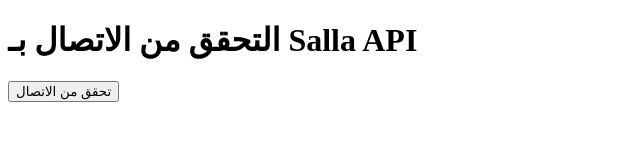
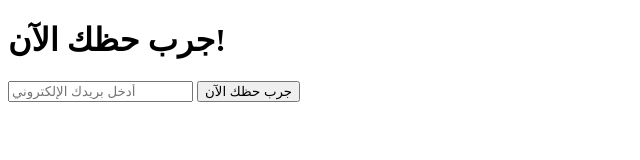
Before and after one commit to hamad0912/salla-wheel-discount, a plain HTML site: page index.html in a window 1280 px wide. Shown: the whole page, without its empty margins (0-640 px from the left). Drawn offline with Linux system fonts and the light colour scheme.

Commit message:
Update index.html

```diff
--- a/index.html
+++ b/index.html
@@ -1,34 +1,43 @@
 <!DOCTYPE html>
 <html lang="ar">
+
 <head>
     <meta charset="UTF-8">
     <meta name="viewport" content="width=device-width, initial-scale=1.0">
-    <title>التحقق من الاتصال بـ Salla API</title>
+    <title>عجلة الحظ</title>
 </head>
+
 <body>
-    <h1>التحقق من الاتصال بـ Salla API</h1>
-    <button onclick="checkConnection()">تحقق من الاتصال</button>
-    <p id="status"></p>
+    <h1>جرب حظك الآن!</h1>
+    <form action="/spin" method="POST">
+        <input type="email" name="email" placeholder="أدخل بريدك الإلكتروني" required>
+        <button type="submit">جرب حظك الآن</button>
+    </form>
+
+    <div id="result"></div>
 
     <script>
-        function checkConnection() {
-            fetch('https://api.salla.sa/v2/store', {
-                method: 'GET',
-                headers: {
-                    'Authorization': '7966c5c3c3172e8d88f690368d62b5d6'
-                }
-            })
-            .then(response => {
-                if (response.ok) {
-                    document.getElementById('status').textContent = 'تم الاتصال بنجاح بـ Salla API';
-                } else {
-                    document.getElementById('status').textContent = 'فشل الاتصال';
-                }
-            })
-            .catch(error => {
-                document.getElementById('status').textContent = 'حدث خطأ أثناء الاتصال بـ Salla API';
-            });
-        }
+        // هنا سيتم عرض النتيجة بعد طلب الخصم
+        document.querySelector("form").addEventListener("submit", function(e) {
+            e.preventDefault(); // منع الإرسال العادي للنموذج
+            const formData = new FormData(this);
+            fetch("/spin", {
+                    method: "POST",
+                    body: formData
+                })
+                .then(response => response.json())
+                .then(data => {
+                    document.getElementById('result').innerHTML = `
+                    <h2>${data.message}</h2>
+                    <p>كود الخصم: ${data.coupon_code}</p>
+                    <p>تفاصيل الكوبون: ${JSON.stringify(data.coupon_details)}</p>
+                `;
+                })
+                .catch(error => {
+                    document.getElementById('result').innerHTML = "حدث خطأ أثناء محاولة الحصول على الخصم.";
+                });
+        });
     </script>
 </body>
+
 </html>
```
